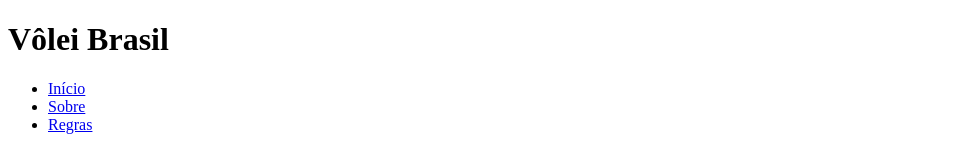
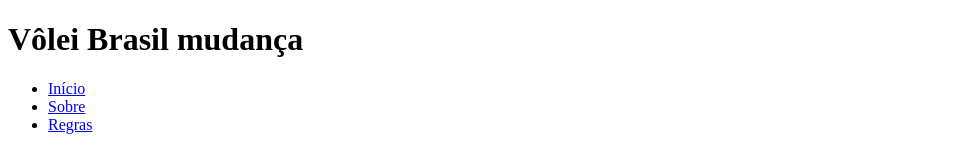
Before and after one commit to iGracianoJ/activity-times, a plain HTML site: page paginas/miguellapa/aluno-miguel_lapa.html in a window 1280 px wide. Shown: the top 157 px of the page, without its empty margins (0-962 px from the left). Drawn offline with Linux system fonts and the light colour scheme.

Commit message:
Nova alteração

```diff
--- a/paginas/miguellapa/aluno-miguel_lapa.html
+++ b/paginas/miguellapa/aluno-miguel_lapa.html
@@ -9,7 +9,7 @@
 <body>
 
     <header>
-        <h1>Vôlei Brasil</h1>
+        <h1>Vôlei Brasil mudança</h1>
         <nav>
             <ul>
                 <li><a href="#inicio">Início</a></li>
```
